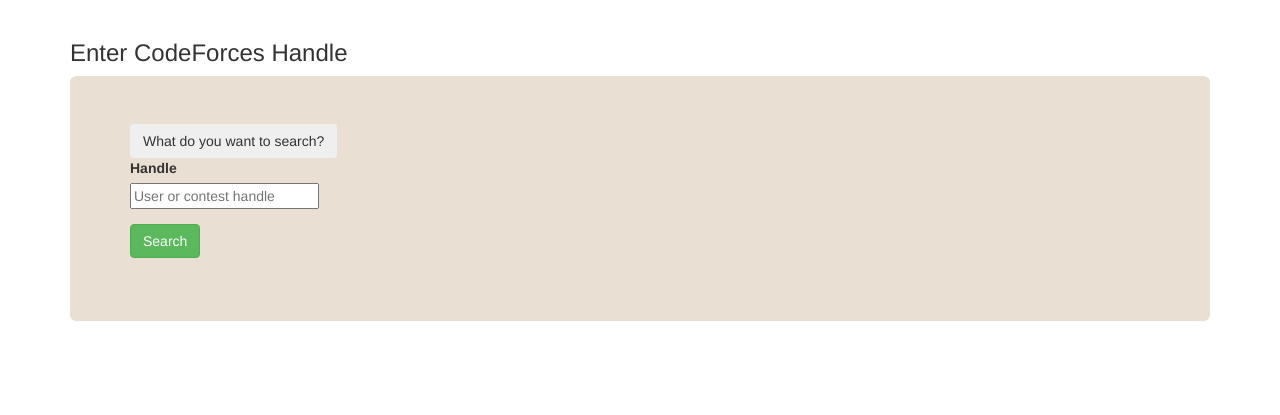
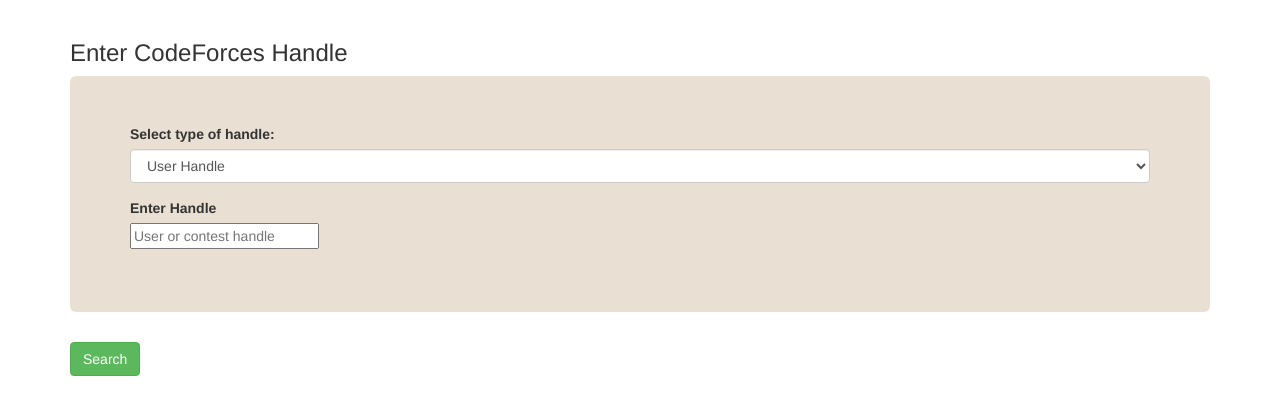
Before and after one commit to sakshi-s/Codeforces-Crawler, a Django app: page /cfhandler/cfsearch in a window 1280 px wide. Shown: the part 52-467 px from the top of the page. Run offline with Django 3.2, Linux system fonts and the light colour scheme; some libraries are stand-ins or nearby versions.

Commit message:
setup search contest handle route

```diff
--- a/CodeforcesCrawler/CodeforcesCrawler/urls.py
+++ b/CodeforcesCrawler/CodeforcesCrawler/urls.py
@@ -26,7 +26,7 @@ urlpatterns = [
     path('timetable', views.timetable, name='timetable'),
     path('iitg', views.iitg, name='iitg'),
     path('cfhandler/cfsearch/<str:handle>', cfviews.userprofile, name='userprofile'),
-    #path('cfhandler/contest/<str:handle>', cfviews.contest, name='contest-statistics'),
+    path('cfhandler/contest/<str:handle>', cfviews.contest, name='contest-statistics'),
     path('search', views.search, name='search'),
     path('accounts/', include('accounts.urls')),
     path('cfhandler/', include('cfhandler.urls')),
--- a/CodeforcesCrawler/cfhandler/views.py
+++ b/CodeforcesCrawler/cfhandler/views.py
@@ -73,7 +73,12 @@ def iitg(request):
 def cfsearch(request):
     if( request.method == 'POST') :
         handle = request.POST['handle']
-        return redirect('cfsearch/' + handle)
+        reqtype = request.POST['reqtype']
+
+        if(reqtype == "User Handle"):
+            return redirect('cfsearch/' + handle)
+        else:
+            return redirect('contest/' + handle)
 
     else :
         return render(request, 'cfsearch.html')
@@ -88,57 +93,4 @@ def userprofile(request, handle):
     return render(request, 'userprofile.html', {'userinfo' : main_info.text})
 
 def contest(request,handle):
-
-    fcs = fetch_contest_stats(handle)
-    # chart = {"output_languages" :  display_stats_languages(handle).render(),
-    #         "output_verdicts" :  display_stats_verdicts(handle).render(),
-    #         "output_levels" :  display_stats_levels(handle).render(),
-    # }
-    # fcs.update(chart)
-
-    return render(request, 'contest_stats.html', fcs)
-
-    # fcs = fetch_contest_stats(handle)
-    # submissionsFigure(request)
-
-    # return render(request, 'figure_html.html', fcs)
-
-def fetch_contest_stats(handle):
-    start_url = "https://www.codeforces.com/"
-
-    cf_handle = handle
-    contests_url = start_url+'contests/with/'+cf_handle
-
-    page = requests.get(contests_url)
-    soup = BeautifulSoup(page.content, 'lxml')
-
-
-    table = soup.find('table', class_='tablesorter user-contests-table')
-    tbody = table.find('tbody')
-
-    ROWS = tbody.find_all('tr')
-
-    delta_rating = []
-    rank_list = []
-
-    for item in ROWS:
-        elements = item.find_all('td')
-        rank = int(elements[2].find('a').text)
-        rating_change = int(elements[4].text)
-
-        delta_rating.append(rating_change)
-        rank_list.append(rank)
-
-    delta_rating.sort()
-    rank_list.sort()
-
-    mydict = {
-        'Handle' : cf_handle,
-        'No_of_Contests' : ROWS[0].find('td').text,
-        'Best_Rank' : rank_list[0],
-        'Worst_Rank' : rank_list[len(rank_list)-1],
-        'Max_Up' : delta_rating[len(delta_rating)-1],
-        'Max_Down' : delta_rating[0],
-    }
-
-    return mydict
+    return redirect('/')
--- a/CodeforcesCrawler/templates/cfsearch.html
+++ b/CodeforcesCrawler/templates/cfsearch.html
@@ -10,17 +10,14 @@ Search Handle
     <form method="POST" class="form-group" action="cfsearch">
         {% csrf_token %}
         <div class="form-group">
-            <div class="dropdown">
-                <button class="btn btn-secondary dropdown-toggle" type="button" id="dropdownMenuButton" data-toggle="dropdown" aria-haspopup="true" aria-expanded="false">
-                  What do you want to search?
-                </button>
-                <div class="dropdown-menu" aria-labelledby="dropdownMenuButton">
-                  <a class="dropdown-item" href="/">Search User</a><br>
-                  <a class="dropdown-item" href="#">Search Contest</a><br>
-                </div>
+            <div class="form-group">
+                <label>Select type of handle:</label>
+                <select class="form-control" name="reqtype">
+                  <option>User Handle</option>
+                  <option>Contest Handle</option>
+                </select>
               </div>
-              <div>
-                <label>Handle</label><br>
+                <label>Enter Handle</label><br>
                 <input type="text" name="handle" placeholder="User or contest handle">
               </div>
           </div>
```
